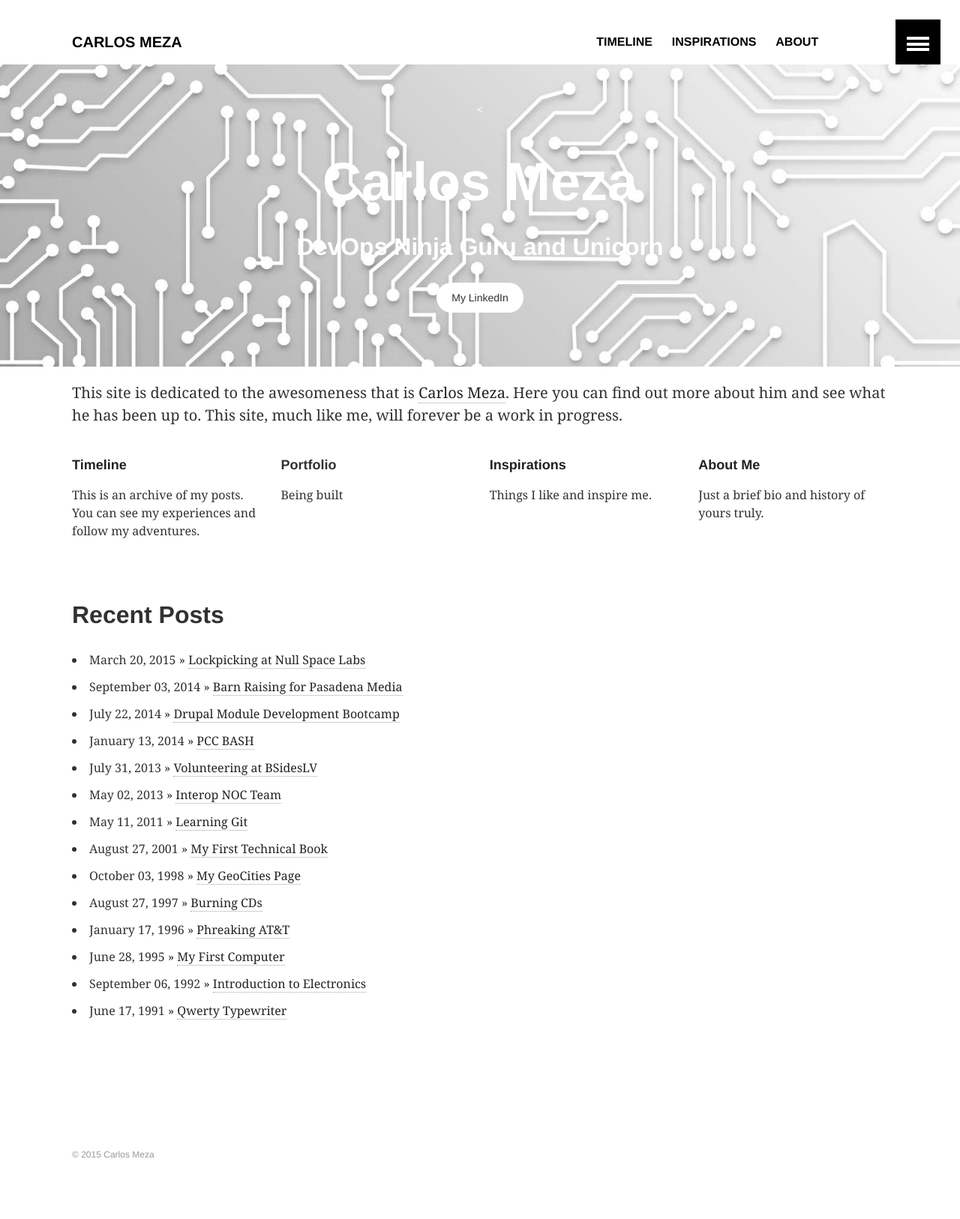
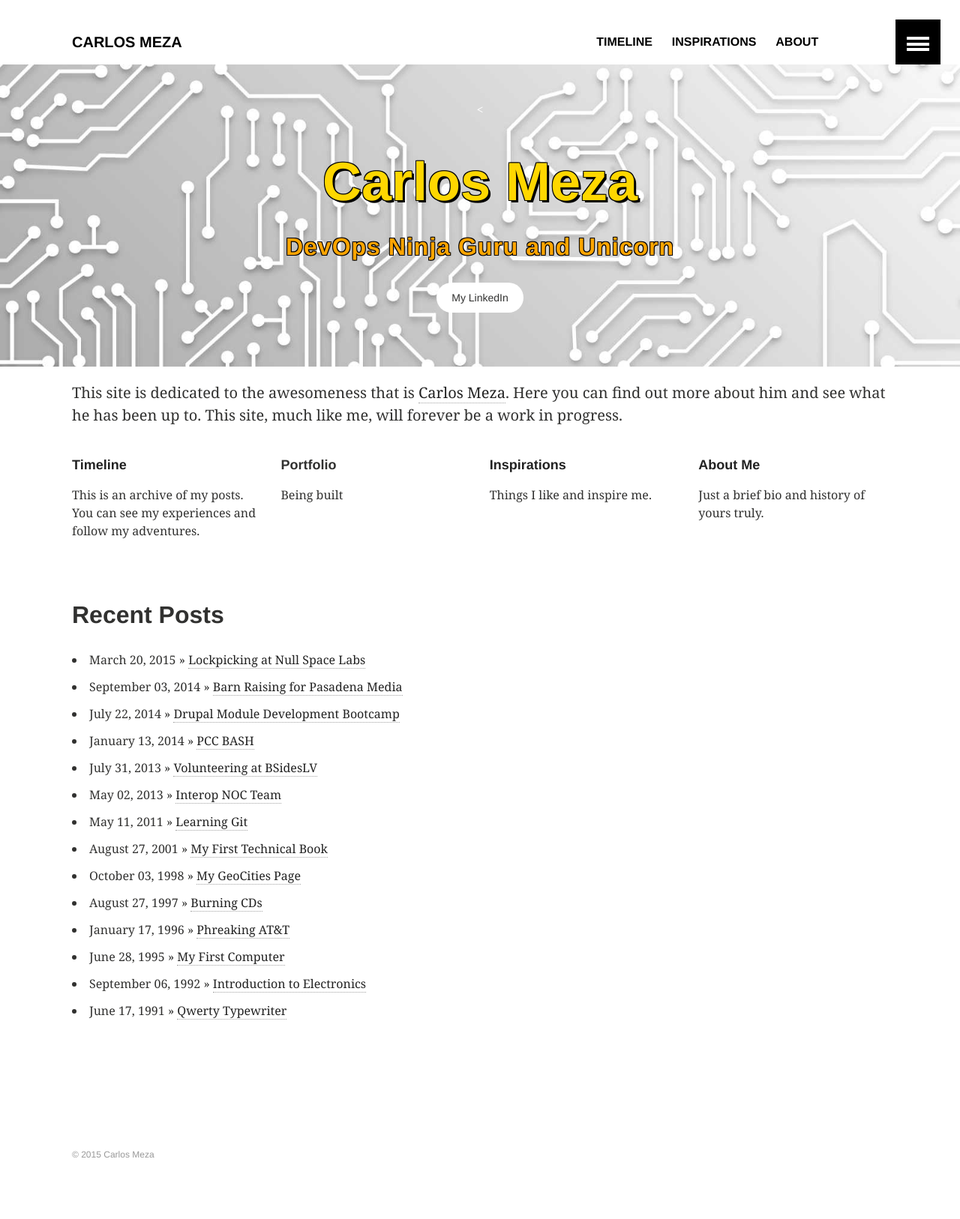
Before and after one commit to CMeza99/cmeza99.github.io, a Jekyll site: the page built from index.md, in a window 1280 px wide. Shown: the whole page at 75% size. Built offline with Jekyll 4.4.1, drawn with Linux system fonts in a browser that asks for light colours.

Commit message:
styling banner title

```diff
--- a/_sass/_layout.scss
+++ b/_sass/_layout.scss
@@ -247,6 +247,15 @@
 		padding: 3em;
 	}
 	h1 {
+		text-shadow:
+			3px 3px 0 #000,
+			/* Simulated effect for Firefox and Opera
+			and nice enhancement for WebKit */
+			-1px -1px 0 #000,
+			1px -1px 0 #000,
+			-1px  1px 0 #000,
+			1px  1px 0 #000;
+		color:gold;
 		@include font-size(48);
 		@include media($medium) {
 			@include font-size(60);
@@ -256,6 +265,15 @@
 		}
 	}
 	h2 {
+		text-shadow:
+			/* Simulated effect for Firefox and Opera
+			and nice enhancement for WebKit */
+			-1px -1px 0 #000,
+			1px -1px 0 #000,
+			-1px  1px 0 #000,
+			1px  1px 0 #000;
+		letter-spacing:0.0314em;
+		color:orange;
 		@include font-size(20);
 		@include media($medium) {
 			@include font-size(24);
```
